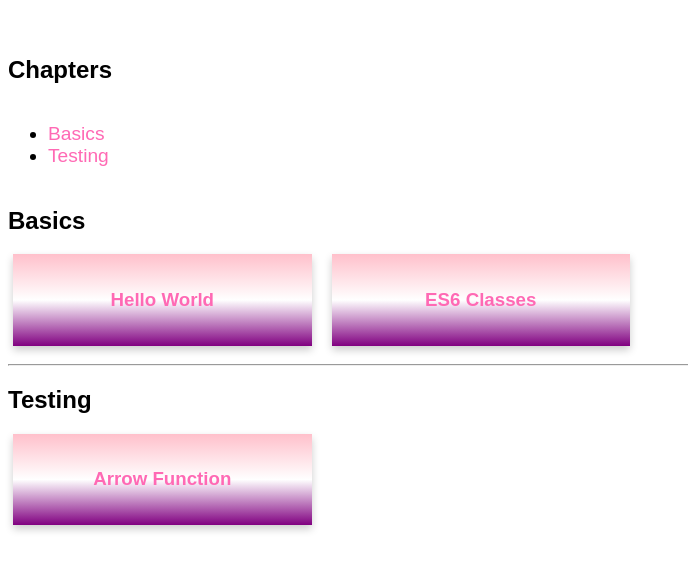
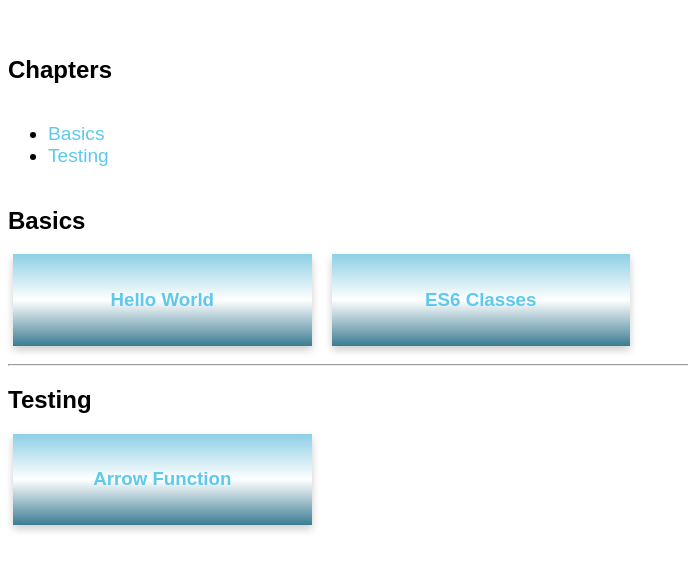
Before and after one commit to kimkesdev/react-projects, a plain HTML site: page index.html in a window 1280 px wide. Shown: the part 48-618 px from the top of the page, without its empty margins (0-688 px from the left). Drawn offline with Linux system fonts and the light colour scheme.

Commit message:
blue colors

```diff
--- a/index.html
+++ b/index.html
@@ -16,7 +16,7 @@
   font-size: 18px;
   border: none;
   outline: none;
-  background-color: pink;
+  background-color: rgb(93, 201, 237);
   color: black;
   cursor: pointer;
   padding: 15px;
--- a/style.css
+++ b/style.css
@@ -38,10 +38,10 @@
     padding: 16px;
     margin-bottom: 10px;
     text-align: center;
-    background-image: linear-gradient(pink, white, purple);
+    background-image: linear-gradient(rgb(140, 207, 229), white, rgb(59, 124, 146));
   }
 
   a {
-    color: hotpink;
+    color: rgb(93, 201, 237);
     text-decoration: none;
   }
```
